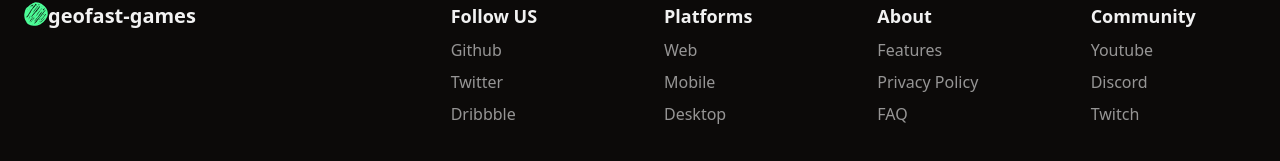
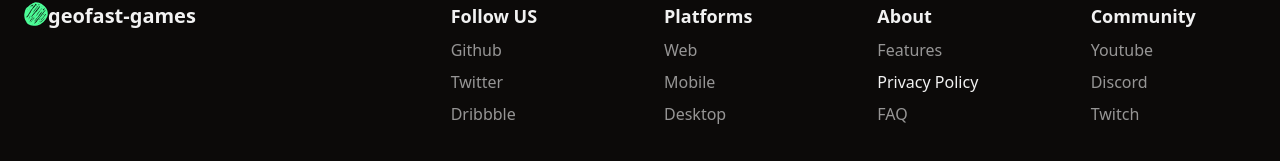
Before and after one commit to utkarshtrivedimdz/geofast-landing-page, a React (Vite) app: page /privacy in a window 1280 px wide. Shown: the part 2072-2233 px from the top of the page. Built offline with nearby package versions, Linux system fonts and the light colour scheme.

Commit message:
added 404 page and link

```diff
--- a/src/components/Footer.tsx
+++ b/src/components/Footer.tsx
@@ -1,3 +1,4 @@
+import { Link } from "react-router-dom";
 import { LogoIcon } from "./Icons";
 
 export const Footer = () => {
@@ -96,13 +97,7 @@
           </div>
 
           <div>
-            <a
-              rel="noreferrer noopener"
-              href="/privacy"
-              className="opacity-60 hover:opacity-100"
-            >
-              Privacy Policy
-            </a>
+            <Link to="/privacy">Privacy Policy</Link>
           </div>
 
           <div>
--- a/src/components/PrivacyPolicy.tsx
+++ b/src/components/PrivacyPolicy.tsx
@@ -1,4 +1,5 @@
 import { Card, CardContent, CardHeader, CardTitle } from "@/components/ui/card";
+import { useLayoutEffect } from "react";
 
 interface PolicySectionProps {
   title: string;
@@ -49,6 +50,9 @@
 ];
 
 export const PrivacyPolicy = () => {
+  useLayoutEffect(() => {
+    window.scrollTo(0, 0);
+  });
   return (
     <section id="privacy-policy" className="container py-24 sm:py-32">
       <h2 className="text-3xl md:text-4xl font-bold mb-4">
```
Also changed, not shown: public/404.html (added, +25 -0 lines).
